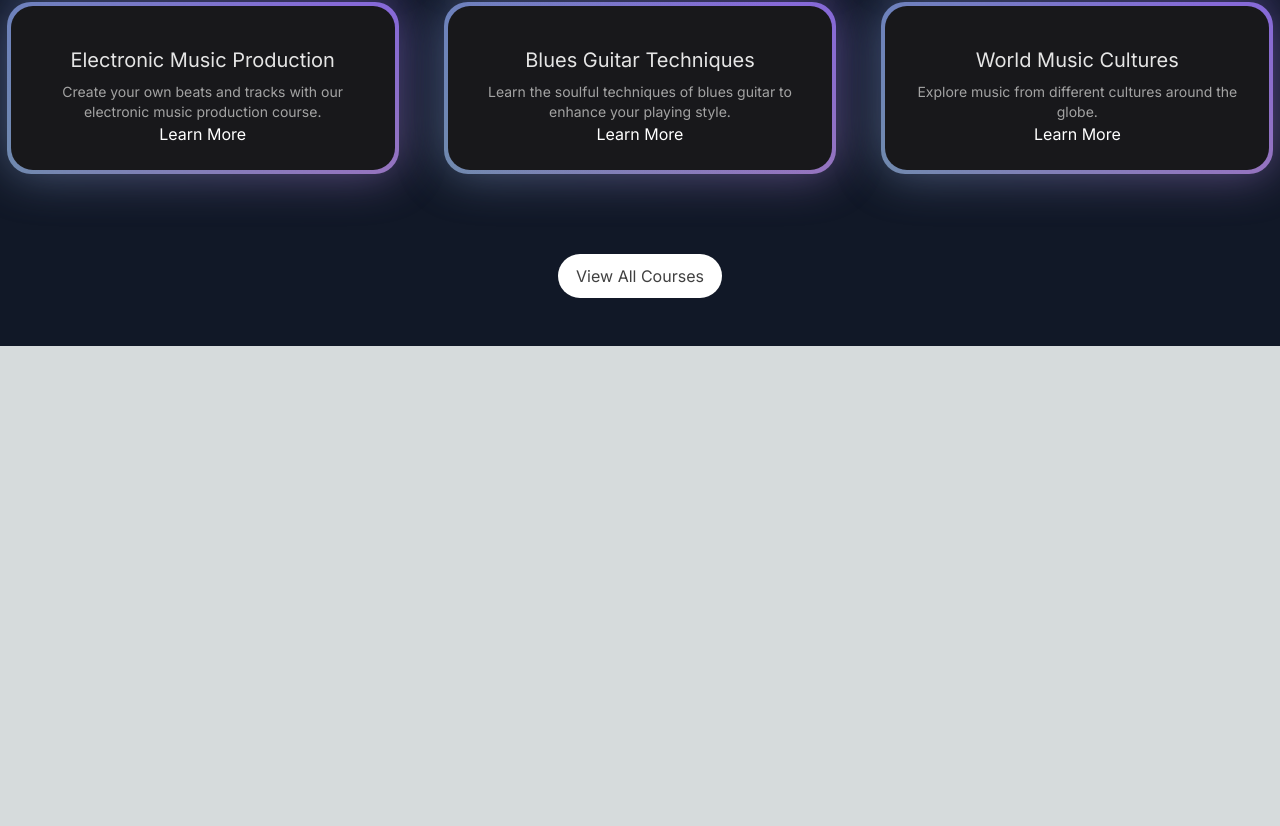
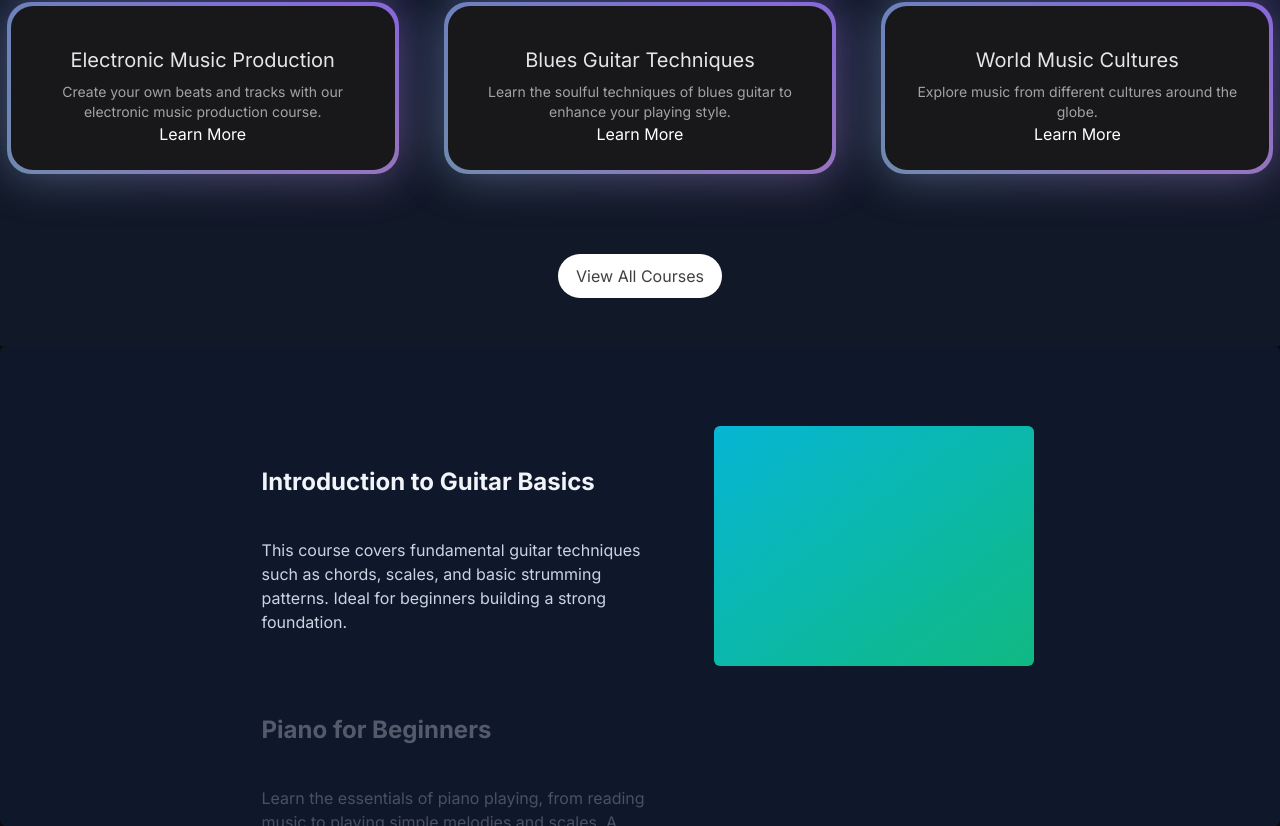
Before and after one commit to parves371/nextjs, a Next.js app: page / in a window 1280 px wide. Shown: the part 1162-1988 px from the top of the page. Before the commit the page ends 1508 px from the top, so only its background shows below. Built offline with nearby package versions, Linux system fonts and the light colour scheme.

Commit message:
add Sticky Scroll

```diff
--- a/src/app/page.tsx
+++ b/src/app/page.tsx
@@ -1,12 +1,14 @@
 import FeturedSection from "@/components/FeturedSection";
 import HeroSection from "@/components/HeroSection";
+import WhyChooseUs from "@/components/WhyChooseUs";
 
 export default function Home() {
   return (
-    <main className="min-h-screen bg-black/[0.96] antialiased bg-grid-white/[0.2]">
+    <main className="min-h-screen text-white bg-black/[0.96] antialiased bg-grid-white/[0.2]">
       <div>
         <HeroSection />
         <FeturedSection />
+        <WhyChooseUs />
       </div>
     </main>
   );
--- /dev/null
+++ b/src/components/WhyChooseUs.tsx
@@ -0,0 +1,44 @@
+"use client";
+import { StickyScroll } from "@/components/ui/sticky-scroll-reveal";
+const musicCourses = [
+  {
+    title: "Introduction to Guitar Basics",
+    description:
+      "This course covers fundamental guitar techniques such as chords, scales, and basic strumming patterns. Ideal for beginners building a strong foundation.",
+  },
+  {
+    title: "Piano for Beginners",
+    description:
+      "Learn the essentials of piano playing, from reading music to playing simple melodies and scales. A great starting point for new piano learners.",
+  },
+  {
+    title: "Mastering Vocal Techniques",
+    description:
+      "Develop your singing voice with expert guidance on breathing, pitch control, and vocal exercises designed to improve your range and tone.",
+  },
+  {
+    title: "Drumming Fundamentals",
+    description:
+      "Explore the basics of drumming, including rhythm patterns, hand techniques, and drum kit setup, perfect for aspiring drummers.",
+  },
+  {
+    title: "Music Theory 101",
+    description:
+      "Understand the building blocks of music, including scales, chords, and harmony. This course is essential for anyone wanting to deepen their music knowledge.",
+  },
+  {
+    title: "Advanced Guitar Solo Techniques",
+    description:
+      "Enhance your guitar skills with advanced solo techniques, such as string bending, tapping, and sweep picking. Ideal for experienced guitarists.",
+  },
+];
+
+function WhyChooseUs() {
+  return (
+    <div>
+      <StickyScroll content={musicCourses} />
+    </div>
+  );
+}
+
+export default WhyChooseUs;
--- /dev/null
+++ b/src/components/ui/sticky-scroll-reveal.tsx
@@ -0,0 +1,112 @@
+"use client";
+import React, { useEffect, useRef, useState } from "react";
+import { useMotionValueEvent, useScroll } from "framer-motion";
+import { motion } from "framer-motion";
+import { cn } from "@/lib/utils";
+
+export const StickyScroll = ({
+  content,
+  contentClassName,
+}: {
+  content: {
+    title: string;
+    description: string;
+    content?: React.ReactNode | any;
+  }[];
+  contentClassName?: string;
+}) => {
+  const [activeCard, setActiveCard] = React.useState(0);
+  const ref = useRef<any>(null);
+  const { scrollYProgress } = useScroll({
+    // uncomment line 22 and comment line 23 if you DONT want the overflow container and want to have it change on the entire page scroll
+    // target: ref
+    container: ref,
+    offset: ["start start", "end start"],
+  });
+  const cardLength = content.length;
+
+  useMotionValueEvent(scrollYProgress, "change", (latest) => {
+    const cardsBreakpoints = content.map((_, index) => index / cardLength);
+    const closestBreakpointIndex = cardsBreakpoints.reduce(
+      (acc, breakpoint, index) => {
+        const distance = Math.abs(latest - breakpoint);
+        if (distance < Math.abs(latest - cardsBreakpoints[acc])) {
+          return index;
+        }
+        return acc;
+      },
+      0
+    );
+    setActiveCard(closestBreakpointIndex);
+  });
+
+  const backgroundColors = [
+    "var(--slate-900)",
+    "var(--black)",
+    "var(--neutral-900)",
+  ];
+  const linearGradients = [
+    "linear-gradient(to bottom right, var(--cyan-500), var(--emerald-500))",
+    "linear-gradient(to bottom right, var(--pink-500), var(--indigo-500))",
+    "linear-gradient(to bottom right, var(--orange-500), var(--yellow-500))",
+  ];
+
+  const [backgroundGradient, setBackgroundGradient] = useState(
+    linearGradients[0]
+  );
+
+  useEffect(() => {
+    setBackgroundGradient(linearGradients[activeCard % linearGradients.length]);
+  }, [activeCard]);
+
+  return (
+    <motion.div
+      animate={{
+        backgroundColor: backgroundColors[activeCard % backgroundColors.length],
+      }}
+      className="h-[30rem] overflow-y-auto flex justify-center relative space-x-10 rounded-md p-10"
+      ref={ref}
+    >
+      <div className="div relative flex items-start px-4">
+        <div className="max-w-2xl">
+          {content.map((item, index) => (
+            <div key={item.title + index} className="my-20">
+              <motion.h2
+                initial={{
+                  opacity: 0,
+                }}
+                animate={{
+                  opacity: activeCard === index ? 1 : 0.3,
+                }}
+                className="text-2xl font-bold text-slate-100"
+              >
+                {item.title}
+              </motion.h2>
+              <motion.p
+                initial={{
+                  opacity: 0,
+                }}
+                animate={{
+                  opacity: activeCard === index ? 1 : 0.3,
+                }}
+                className="text-kg text-slate-300 max-w-sm mt-10"
+              >
+                {item.description}
+              </motion.p>
+            </div>
+          ))}
+          <div className="h-40" />
+        </div>
+      </div>
+      <div
+        style={{ background: backgroundGradient }}
+        className={cn(
+          "hidden lg:block h-60 w-80 rounded-md bg-white sticky top-10 overflow-hidden",
+          contentClassName
+        )}
+      >
+        {content[activeCard].content ?? null}
+      </div>
+    </motion.div>
+  );
+};
```
